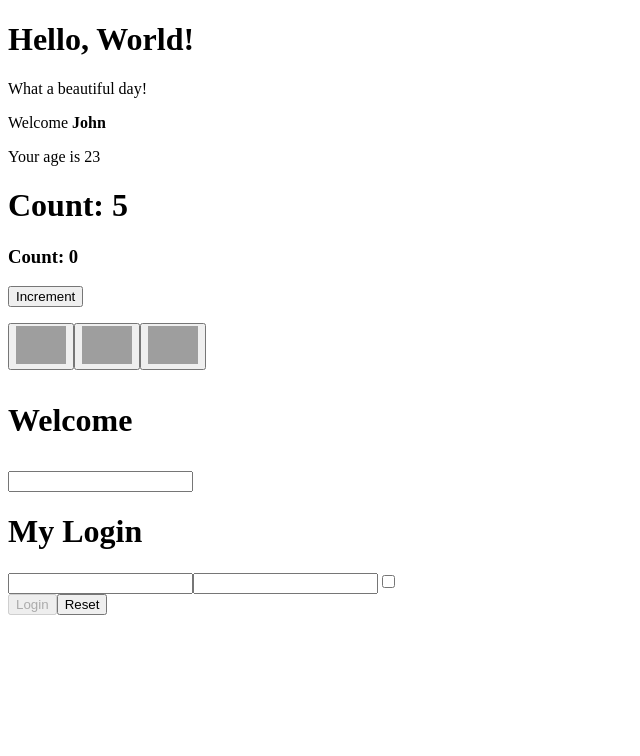
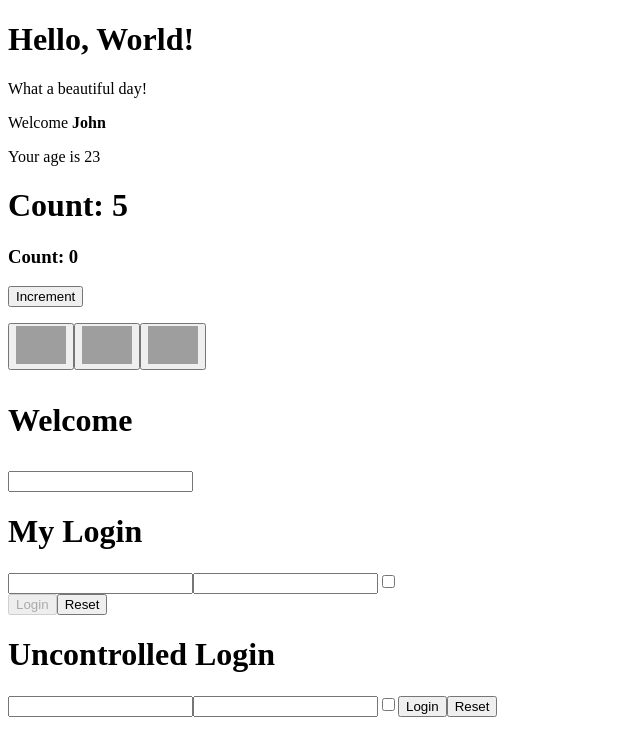
Before and after one commit to maxuel99/react-exercises, a React (Create React App) app: page / in a window 1280 px wide. Shown: the top 756 px of the page, without its empty margins (0-640 px from the left). Built offline with nearby package versions, Linux system fonts and the light colour scheme; grey boxes are pictures that could not be loaded.

Commit message:
add forms-05

```diff
--- a/src/App.js
+++ b/src/App.js
@@ -5,6 +5,7 @@
 import { HelloWorld } from "./HelloWorld";
 import { InteractiveWelcome } from "./InteractiveWelcome";
 import { Login } from "./Login";
+import { UncontrolledLogin } from "./UncontrolledLogin ";
 import { Welcome } from "./Welcome";
 
 export class App extends React.Component {
@@ -18,6 +19,7 @@
                 <CLickTracker />
                 <InteractiveWelcome />
                 <Login />
+                <UncontrolledLogin />
             </div>
         )
     }
--- /dev/null
+++ b/src/UncontrolledLogin .js
@@ -0,0 +1,34 @@
+import React from "react";
+
+export class UncontrolledLogin extends React.Component {
+    handleFormSubmit = (event) => {
+        event.preventDefault()
+
+        const username = event.target.elements.username.value
+        const password = event.target.elements.password.value
+        const remember = event.target.elements.remember.checked
+
+        console.log({
+            username,
+            password,
+            remember
+        })
+    }
+
+    render() {
+        return(
+            <div>
+                <h1>Uncontrolled Login</h1>
+
+                <form onSubmit={this.handleFormSubmit}>
+                    <input name="username" />
+                    <input name="password" type="password" />
+                    <input name="remember" type="checkbox" />
+
+                    <button type="submit">Login</button>
+                    <button type="reset">Reset</button>
+                </form>
+            </div>
+        )
+    }
+}
```
